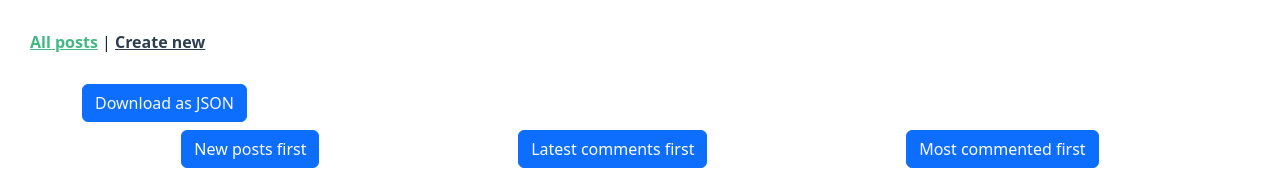
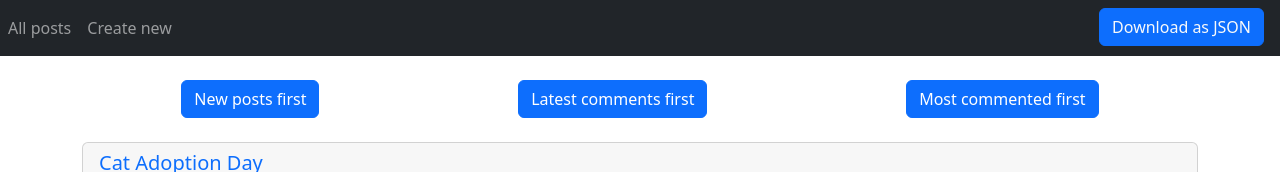
Before and after one commit to Viktoriia-Piskova/vue-post-and-comments, a Vue app: page / in a window 1280 px wide. Shown: the top 172 px of the page. Built offline with nearby package versions, Linux system fonts and the light colour scheme.

Commit message:
Notifications on CreatePostAsJson page

```diff
--- a/src/App.vue
+++ b/src/App.vue
@@ -1,30 +1,17 @@
 <template>
-  <nav>
-    <router-link to="/">All posts</router-link> |
-    <router-link to="/create">Create new</router-link>
+  <nav class="navbar navbar-expand-sm bg-dark navbar-dark mb-3">
+    <ul class="navbar-nav">
+      <li class="nav-item">
+        <router-link class="nav-link" :active="$route.name == 'home'" to="/"
+          >All posts</router-link
+        >
+      </li>
+      <li class="nav-item">
+        <router-link class="nav-link" to="/create">Create new</router-link>
+      </li>
+    </ul>
   </nav>
   <router-view class="container" />
 </template>
 
-<style>
-/* #app {
-  font-family: Avenir, Helvetica, Arial, sans-serif;
-  -webkit-font-smoothing: antialiased;
-  -moz-osx-font-smoothing: grayscale;
-  text-align: center;
-  color: #2c3e50;
-} */
-
-nav {
-  padding: 30px;
-}
-
-nav a {
-  font-weight: bold;
-  color: #2c3e50;
-}
-
-nav a.router-link-exact-active {
-  color: #42b983;
-}
-</style>
+<style></style>
--- a/src/components/CommentsList.vue
+++ b/src/components/CommentsList.vue
@@ -1,6 +1,7 @@
 <template>
   <div class="container bg-light py-3">
-    <h6 class="fst-italic">Comments:</h6>
+    <h6 v-if="comments == false" class="fst-italic">No comments yet</h6>
+    <h6 v-if="comments.length >= 1" class="fst-italic">Comments:</h6>
     <CommentCard
       v-for="comment in comments"
       :key="comment.id"
--- a/src/components/CreatePostAsJson.vue
+++ b/src/components/CreatePostAsJson.vue
@@ -3,26 +3,31 @@
     <div class="mb-3">
       <label for="formFile" class="form-label">Select .json file</label>
       <input type="file" id="selectFiles" class="form-control" /><br />
-      <button id="import" @click="readJson" class="btn btn-success">
+      <button id="import" @click="readJson" class="btn btn-primary">
         Preview
       </button>
     </div>
     <div v-if="!postPreview.validated">
-      <p>"title" property is required</p>
-      <p>"description" property is required. Min length is 50 characters</p>
+      <div class="alert alert-warning">{{ warning }}</div>
     </div>
     <div v-if="postPreview.validated">
-      <p>
-        {{ postPreview.title }}
+      <p class="text-success">
+        This is your post preview. If everything is OK, make sure to press
+        "Send" button
       </p>
-      <p>
-        {{ postPreview.description }}
-      </p>
+      <div class="alert alert-success">
+        <p class="fw-bold">
+          {{ postPreview.title }}
+        </p>
+        <p>
+          {{ postPreview.description }}
+        </p>
+      </div>
     </div>
     <button
       @click="$emit('isLoadedAsJson', postPreview)"
-      class="btn btn-success disabled"
-      :disabled="!postPreview.validated"
+      class="btn btn-success"
+      :disabled="postPreview.validated == 0"
     >
       Send
     </button>
@@ -36,8 +41,9 @@ export default {
       postPreview: {
         title: "",
         description: "",
-        validated: true,
+        validated: 0,
       },
+      warning: `Make sure your data structure is correct, i.e. {"title": "at least 1 symbol", "description": "at least 50 symbols"}`,
     };
   },
   name: "UploadPostAsJson",
@@ -45,7 +51,7 @@ export default {
     readJson() {
       const files = document.getElementById("selectFiles").files;
       if (files.length <= 0) {
-        return false;
+        this.warning = "Please press 'Choose File' and select .json file";
       }
 
       const fr = new FileReader();
@@ -55,10 +61,10 @@ export default {
           if (result.title.length >= 1 && result.description.length >= 50) {
             this.postPreview.title = result.title;
             this.postPreview.description = result.description;
-            this.postPreview.validated = true;
+            this.postPreview.validated = 1;
           }
         } else {
-          alert("Unable to read this file");
+          this.warning = `Sorry, could't read your file. Try another one with structure {"title": "at least 1 symbol", "description": "at least 50 symbols"}`;
         }
       };
       fr.readAsText(files.item(0));
--- a/src/views/NotFound.vue
+++ b/src/views/NotFound.vue
@@ -1,7 +1,7 @@
 <template>
   <h1>Oops!</h1>
   <h3>The page you're looking for is not here.</h3>
-  <router-link :to="{ name: 'home' }" class="btn btn-success"
+  <router-link :to="{ name: 'home' }" class="btn btn-primary my-3"
     >Back to the home page</router-link
   >
 </template>
--- a/src/views/PostDetails.vue
+++ b/src/views/PostDetails.vue
@@ -2,7 +2,6 @@
   <div class="home">
     <NotFound v-if="post == false" />
     <PostLayout v-if="post" :post="post" />
-    <h4 v-if="comments == false && post">No comments yet</h4>
     <CommentsList v-if="post" :comments="comments" :id="id" />
   </div>
 </template>
--- a/src/views/PostsList.vue
+++ b/src/views/PostsList.vue
@@ -83,3 +83,11 @@ export default {
   },
 };
 </script>
+
+<style scoped>
+#downloadButton {
+  position: absolute;
+  top: 0.5rem;
+  right: 1rem;
+}
+</style>
```
